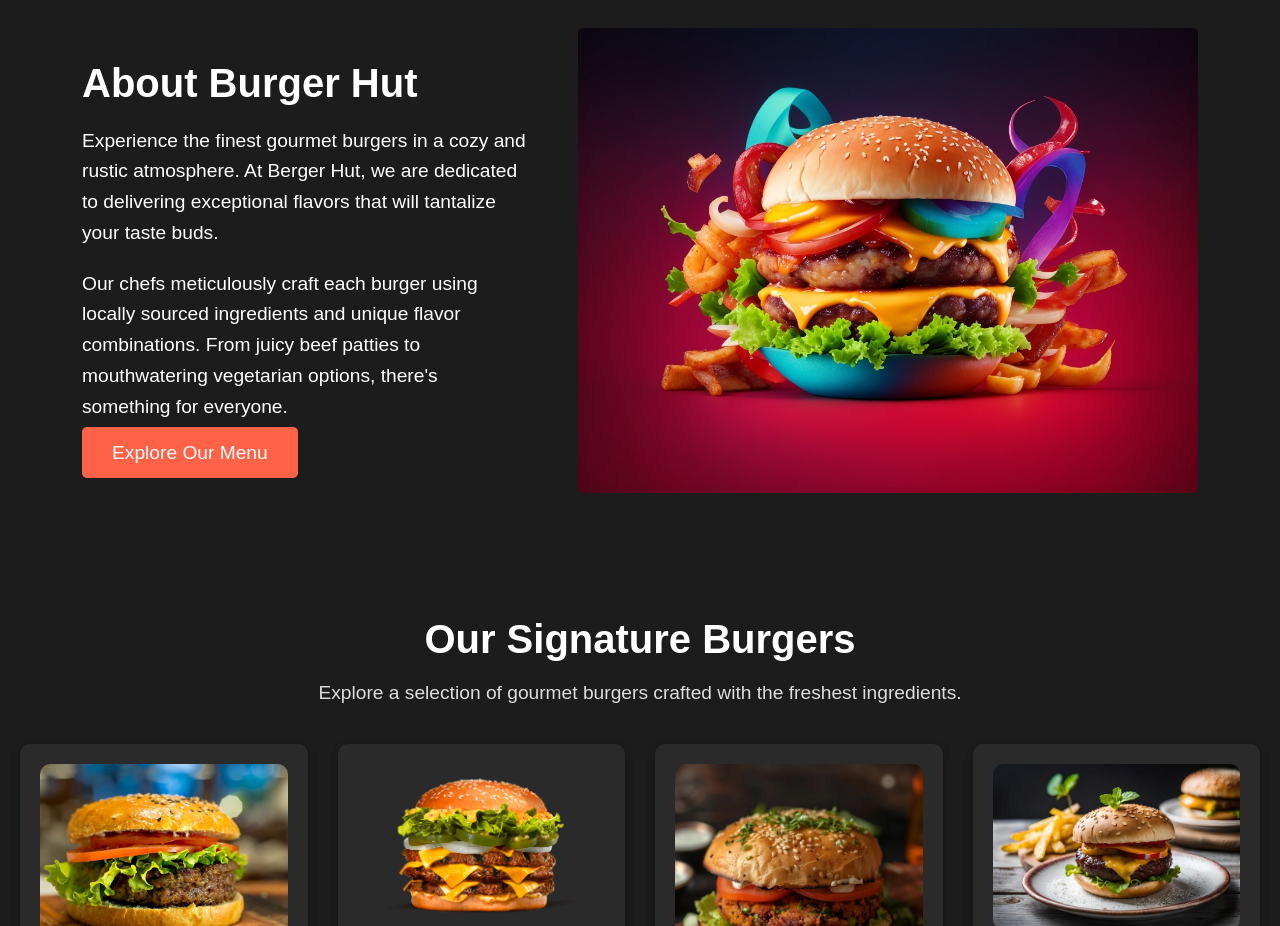
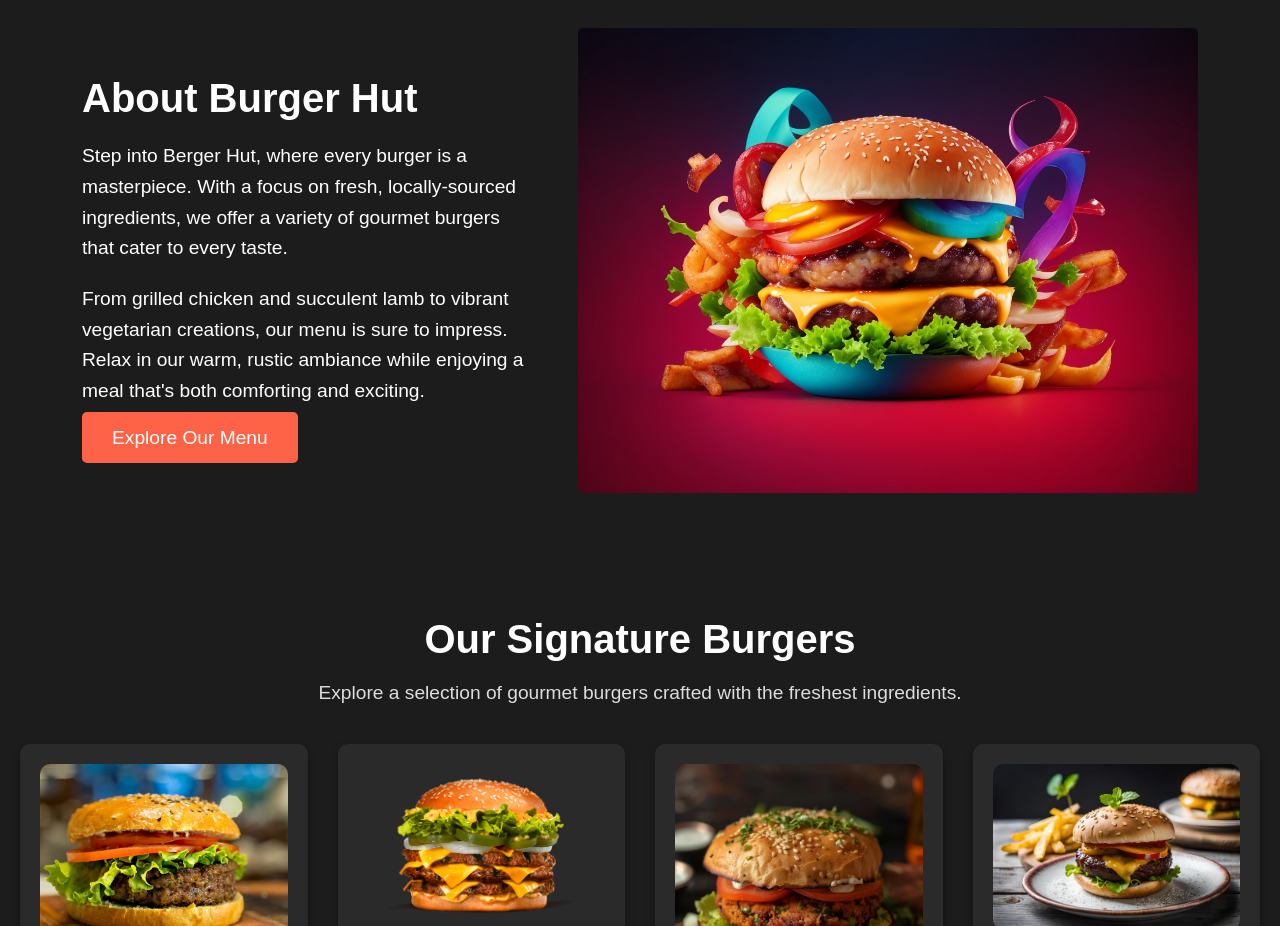
Before and after one commit to SushAN766/bubgreer, a plain HTML site: page index.html in a window 1280 px wide. Shown: the part 860-1786 px from the top of the page. Drawn offline with Linux system fonts and the light colour scheme; files whose address does not match are found by name.

Commit message:
Integrated informational section

```diff
--- a/index.html
+++ b/index.html
@@ -41,8 +41,9 @@
     <section id="about" class="about-section">
         <div class="about-content">
             <h2>About Burger Hut</h2>
-            <p>Experience the finest gourmet burgers in a cozy and rustic atmosphere. At Berger Hut, we are dedicated to delivering exceptional flavors that will tantalize your taste buds.</p>
-            <p>Our chefs meticulously craft each burger using locally sourced ingredients and unique flavor combinations. From juicy beef patties to mouthwatering vegetarian options, there's something for everyone.</p>
+
+            <p>Step into Berger Hut, where every burger is a masterpiece. With a focus on fresh, locally-sourced ingredients, we offer a variety of gourmet burgers that cater to every taste.</p>
+            <p>From grilled chicken and succulent lamb to vibrant vegetarian creations, our menu is sure to impress. Relax in our warm, rustic ambiance while enjoying a meal that's both comforting and exciting.</p>
             <a href="#menu" class="btn">Explore Our Menu</a>
         </div>
         <div class="about-image">
```
